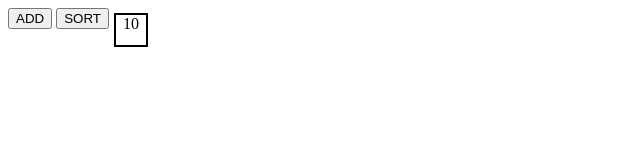
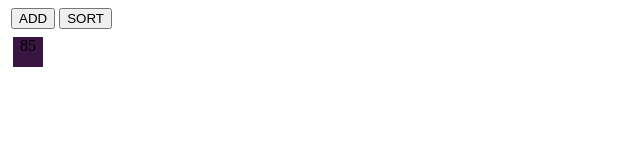
Before and after one commit to vardan71/JS-tsk, a plain HTML site: page index.html in a window 1280 px wide. Both pictures are taken after a click on the button "ADD". Shown: the whole page, without its empty margins (0-640 px from the left). Drawn offline with Linux system fonts and the light colour scheme.

Commit message:
addDivsWithNumbersAndSortIt3

```diff
--- a/app.js
+++ b/app.js
@@ -1,35 +1,37 @@
-let btnDiv = document.querySelector("#btns");
-let body = document.body;
-let btn1 = btnDiv.children[0];
-let btn2 = btnDiv.children[1];
-let div = document.createElement("div");
+let mainDiv = document.querySelector("#mainDiv")
 let toSort = [];
-body.style.display = "flex"
-function randomNumbers(min, max) {
+
+function generateRandomColor() {
+    const maxVal = 0xFFFFFF;
+    let randomNumber = Math.random() * maxVal;
+    randomNumber = Math.floor(randomNumber);
+    randomNumber = randomNumber.toString(16);
+    const randColor = randomNumber.padStart(6, 0);
+    return `#${randColor.toUpperCase()}`;
+}
+function generateRandomNumbers(min, max) {
     return Math.floor(Math.random() * (max - min));
 }
 
-btn1.addEventListener("click", function addDIv() {
+function addDIv() {
+    const randomObj = {
+        id: generateRandomNumbers('0', '100'),
+        color: generateRandomColor()
+    }
+    let div = document.createElement("div");
+    console.log(randomObj);
+    toSort.push(randomObj.id);
+    div.setAttribute('id', toSort.length);
+    div.classList.add('crateDiv');
+    div.style.background = randomObj.color;
+    div.append(randomObj.id);
+    mainDiv.append(div);
+};
 
-    let random = randomNumbers(0, 100);
-    let div = document.createElement("div");
-    toSort.push(random);
-    div.setAttribute('id', toSort.length);
-
-    div.style.border = "2px solid black";
-    div.style.width = "30px";
-    div.style.height = "30px";
-    div.style.margin = "5px";
-    div.style.textAlign = "center";
-
-    div.append(random);
-    body.append(div);
-});
-
-btn2.addEventListener("click", function sortDiv() {
+function sortDiv() {
     toSort.sort((a, b) => a - b);
     for (let i = 0; i < toSort.length; i++) {
         let div = document.getElementById((i + 1));
         div.textContent = toSort[i];
     };
-});
+};
--- a/index.html
+++ b/index.html
@@ -4,14 +4,15 @@
     <meta charset="UTF-8" />
     <meta http-equiv="X-UA-Compatible" content="IE=edge" />
     <meta name="viewport" content="width=device-width, initial-scale=1.0" />
+    <link rel="stylesheet" href="style.css" />
     <title>Document</title>
   </head>
   <body>
     <div id="btns">
-      <input type="button" value="ADD" class="btn" />
-      <input type="button" value="SORT" class="btn" />
+      <input type="button" value="ADD" class="btn1" onclick="addDIv()" />
+      <input type="button" value="SORT" class="btn2" onclick="sortDiv()" />
     </div>
-
+    <div id="mainDiv"></div>
     <script src="app.js" type="text/javascript"></script>
   </body>
 </html>
--- a/style.css
+++ b/style.css
@@ -1,10 +1,13 @@
-.btn {
-    margin-left: 50px;
-    width: 90px;
-    border-radius: 30px;
-}
 #btns {
     margin: 3px;
-    margin-top: 80px;
-    position: absolute;
 }
+.crateDiv {
+    border: "2px solid black";
+    width: 30px;
+    height: 30px;
+    margin: 5px;
+    text-align: center;
+}
+#mainDiv {
+    display: flex;
+}
```
